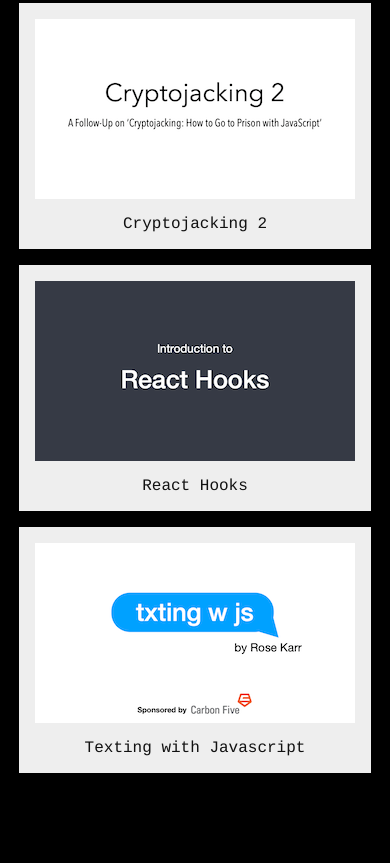
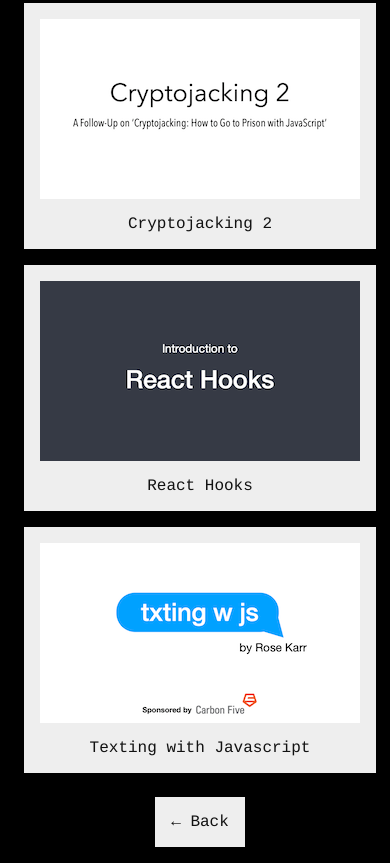
Before and after one commit to rosalinekarr/rosalinekarr.github.io, a Gatsby site: page /talks in a window 390 px wide. Shown: the part 545-1408 px from the top of the page. Before the commit the page ends 1342 px from the top, so only its background shows below. Built offline with nearby package versions, Linux system fonts and the light colour scheme; Gatsby itself is replaced by a stand-in of ours.

Commit message:
Tweaked layout and styles for better mobile experience

```diff
--- a/src/main.css
+++ b/src/main.css
@@ -1,12 +1,13 @@
 html, body, main {
   background-color: #000000;
   display: flex;
-  width: 100%;
+  max-width: 768px;
   min-height: 100%;
-  margin: 0px;
+  margin: 0px auto;
   padding: 0px;
   align-items: center;
   justify-content: center;
+  flex-direction: column;
   font-family: Courier, monospace;
   font-size: 1em;
   color: #eeeeee;
@@ -14,8 +15,7 @@ html, body, main {
 
 .vcard, .talks {
   display: flex;
-  max-width: 768px;
-  margin: 1em;
+  margin: 3em 1em;
   border-color: #eeeeee;
   border-width: 1em;
   border-style: solid;
@@ -23,6 +23,10 @@ html, body, main {
   justify-content: center;
   box-sizing: border-box;
   flex-wrap: wrap;
+}
+
+.back-button {
+  margin: 0 0 3em 0;
 }
 
 h1 {
@@ -83,11 +87,20 @@ a:active {
 @media screen and (max-width: 480px) {
   .vcard, .talks {
     margin: 0;
+    padding: 0px;
     border-width: 0;
   }
 }
 
 @media screen and (max-width: 768px) {
+  .vcard, .talks {
+    margin: 1em;
+  }
+
+  .back-button {
+    margin: 0 0 1em 0;
+  }
+
   .talk {
     flex-direction: column;
   }
--- a/src/pages/talks.js
+++ b/src/pages/talks.js
@@ -26,6 +26,7 @@ export default function Talks() {
           Texting with Javascript
         </a>
       </div>
+      <a className="back-button" href="/">← Back</a>
     </main>
   )
 }
```
